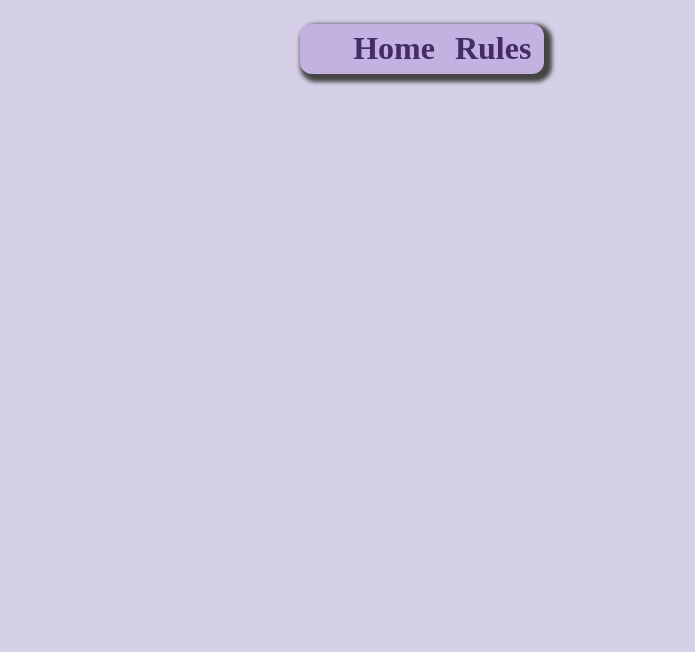
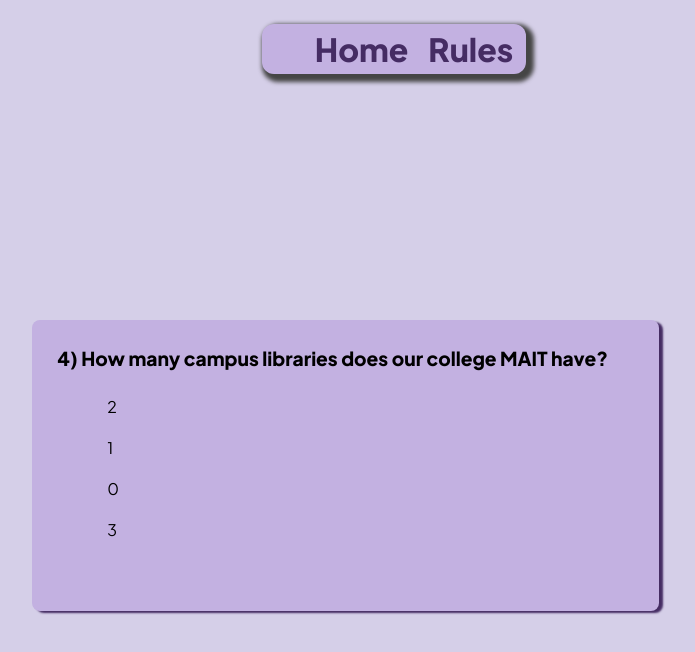
Before and after one commit to Mohini17o3/QuizzyApp, a plain HTML site: page quiz.html in a window 1280 px wide. Shown: the whole page, without its empty margins (314-1009 px from the left). Drawn offline with Linux system fonts and the light colour scheme.

Commit message:
Working on option selection logic

```diff
--- a/index.js
+++ b/index.js
@@ -83,6 +83,28 @@
 var random = Math.floor(Math.random()*questions.length);
 var questionToDisplay = questions[random];
 
-  var quizElement = document.getElementById(question.panel);
-  quizElement.document.createElement("div");
+var questionElement = document.createElement("div");
+questionElement.textContent = questionToDisplay.id + ")" + " " +questionToDisplay.question ;
+questionElement.classList.add("styleQuestion");
+
+var optionElement = document.createElement("ul");
+
+if(optionElement.id === questionElement.id){
+    questionToDisplay.options.forEach(element => {
+     var optionItem =  document.createElement("li");
+     optionItem.textContent = element ;
+     optionElement.appendChild(optionItem);
+
+});
+
+
 }
+var quizElement = document.getElementById("questionPanel");
+
+  quizElement.appendChild(questionElement);
+  quizElement.appendChild(optionElement);
+
+
+}
+
+timedQuestions();
--- a/styles.css
+++ b/styles.css
@@ -1,6 +1,8 @@
+@import url('https://fonts.googleapis.com/css2?family=Plus+Jakarta+Sans:ital,wght@0,200..800;1,200..800&display=swap');
 body{
     display: flex;
     background-color: rgb(203, 195, 227 , 0.8);
+    font-family: "Plus Jakarta Sans", sans-serif;
 }
 
 
@@ -11,7 +13,7 @@
     box-shadow: 4px 4px 4px 4px rgb(69, 69, 69);
     position: fixed;
     top: 3%;
-    left: 48vw;
+    left: 45vw;
     padding: 1%;
     display: flex;
     align-items: center;
@@ -136,3 +138,41 @@
             color: #452c63;
             font-weight:bolder;
         }
+
+#questionPanel {
+display: flex;
+flex-direction: column;
+width: max-content;
+position: absolute;
+top: 40%;
+left: 27%;
+right: 20%;
+padding: 2%;
+border-radius: 8px;
+background-color: rgb(195, 177, 225);
+height: 30vh;
+width: 45vw;
+box-shadow: 4px 2px 2px#452c63;
+}
+#questionPanel ul {
+  list-style: none;
+
+    }
+    #questionPanel li {
+        display: flex;
+        flex-direction: column;
+        justify-content: left;
+        gap: 30px;
+        cursor: pointer;
+        padding: 10px;
+        transition: transform 0.3s;
+          }
+          #questionPanel li:hover {
+            transform: scale(1.0);
+            background-color: #bd8fe6;
+              }
+
+.styleQuestion{
+    font-weight: 800;
+    font-size: larger;
+}
```
